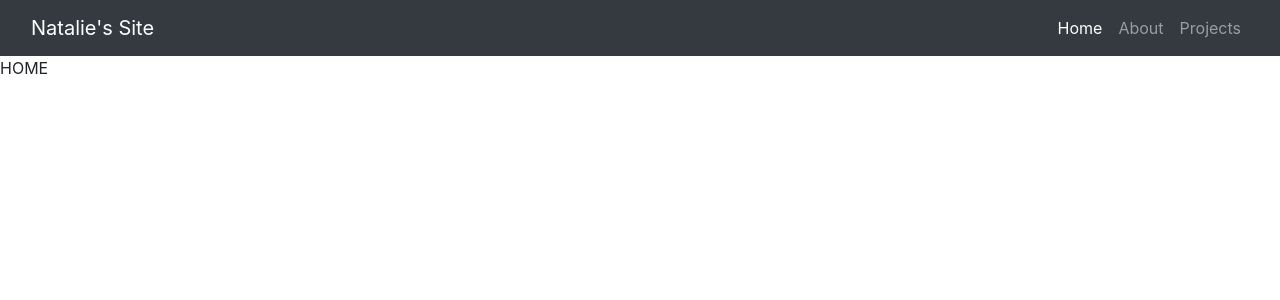
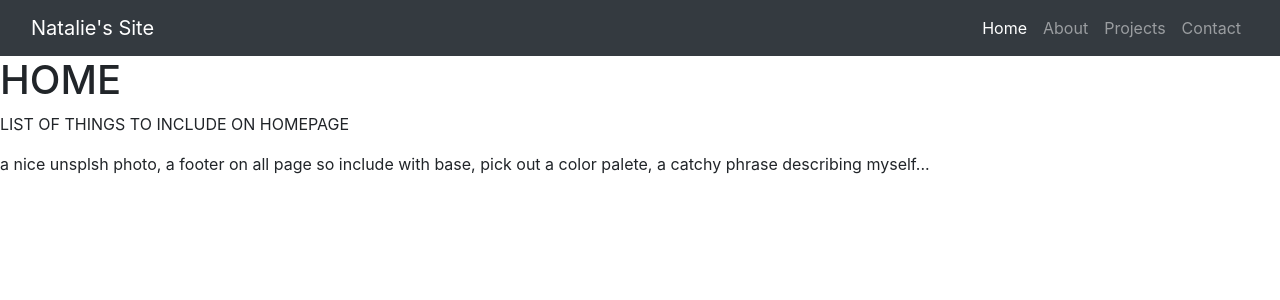
Before and after one commit to natalieoulman/website, a Flask app: page / in a window 1280 px wide. Shown: the top 300 px of the page. Run offline with Flask 2, Linux system fonts and the light colour scheme; some libraries are stand-ins or nearby versions.

Commit message:
Added list of things to include on each page

```diff
--- a/server.py
+++ b/server.py
@@ -30,5 +30,12 @@ def about():
     return render_template("about.html")
 
 
+@app.route('/natalie-contact')
+def contact():
+    """Rendering contact page for Natalie's site"""
+
+    return render_template("contact.html")
+
+
 if __name__ == '__main__':
     app.run(host='0.0.0.0', debug=True)
--- a/templates/about.html
+++ b/templates/about.html
@@ -4,6 +4,9 @@
 
 {% block body %}
 <body>
-<p> ABOUT </p>
+<h1> ABOUT </h1>
+<h2>Meme Enjoyer Who Codes on the Side</h2>
+<p>This is where she or I will talk about myself and my journey to becoming a junior software engineer</p>
+<p>include some photos of myself, muprhy?, interests?...</p>
 </body>
 {% endblock %}
--- a/templates/base.html
+++ b/templates/base.html
@@ -38,6 +38,9 @@
               <li class="nav-item">
                 <a class="nav-link" href="/natalie-projects">Projects</a>
               </li>
+              <li class="nav-item">
+                <a class="nav-link" href="/natalie-contact">Contact</a>
+              </li>
             </ul>
       </div>
     </nav>
--- a/templates/home.html
+++ b/templates/home.html
@@ -4,6 +4,10 @@
 
 {% block body %}
 <body>
-<p> HOME </p>
+<h1>HOME</h1>
+<p> LIST OF THINGS TO INCLUDE ON HOMEPAGE </p>
+<p>a nice unsplsh photo, a footer on all page so include with base, pick out a color palete,
+    a catchy phrase describing myself...
+</p>
 </body>
 {% endblock %}
--- a/templates/projects.html
+++ b/templates/projects.html
@@ -4,6 +4,8 @@
 
 {% block body %}
 <body>
-<p> PROJECTS </p>
+<h1>PROJECTS</h1>
+<iframe width="560" height="315" src="https://www.youtube.com/embed/DGWV48aubLk" frameborder="0" allow="accelerometer; autoplay; clipboard-write; encrypted-media; gyroscope; picture-in-picture" allowfullscreen></iframe>
+<p>link to github? </p>
 </body>
 {% endblock %}
```
Also changed, not shown: templates/contact.html (added, +11 -0 lines).
